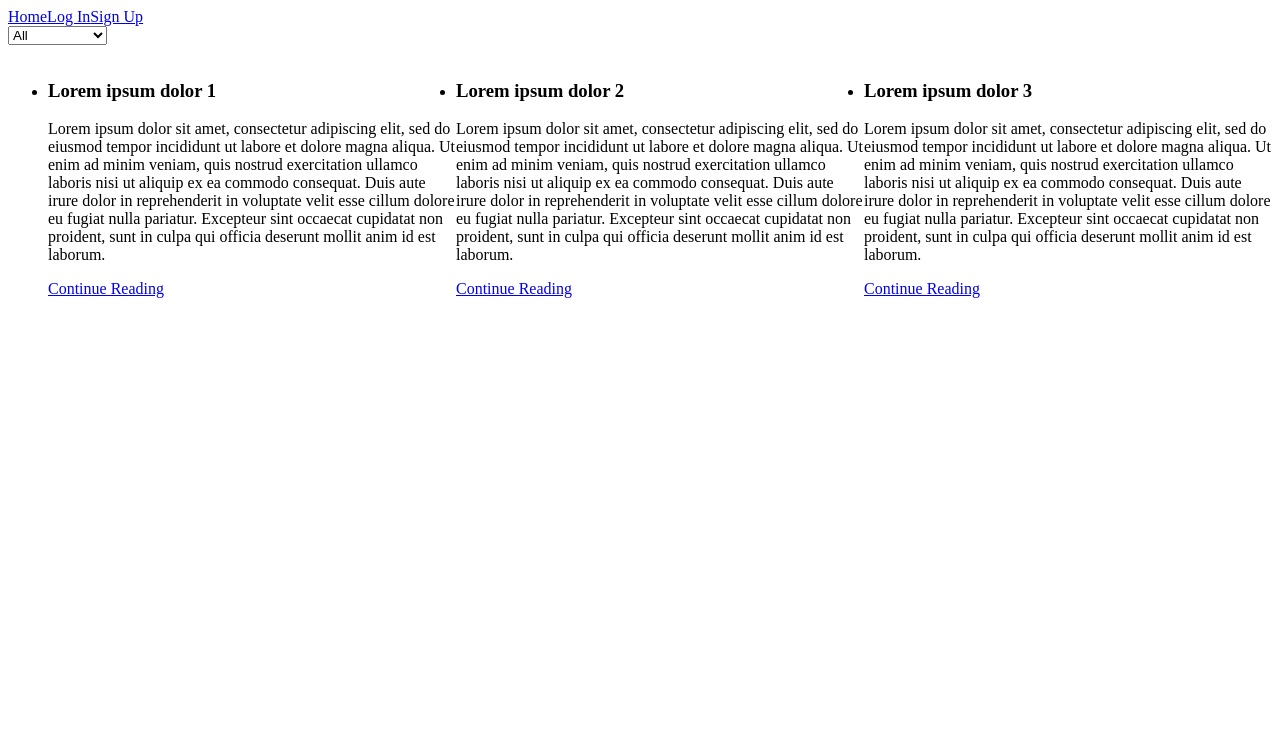
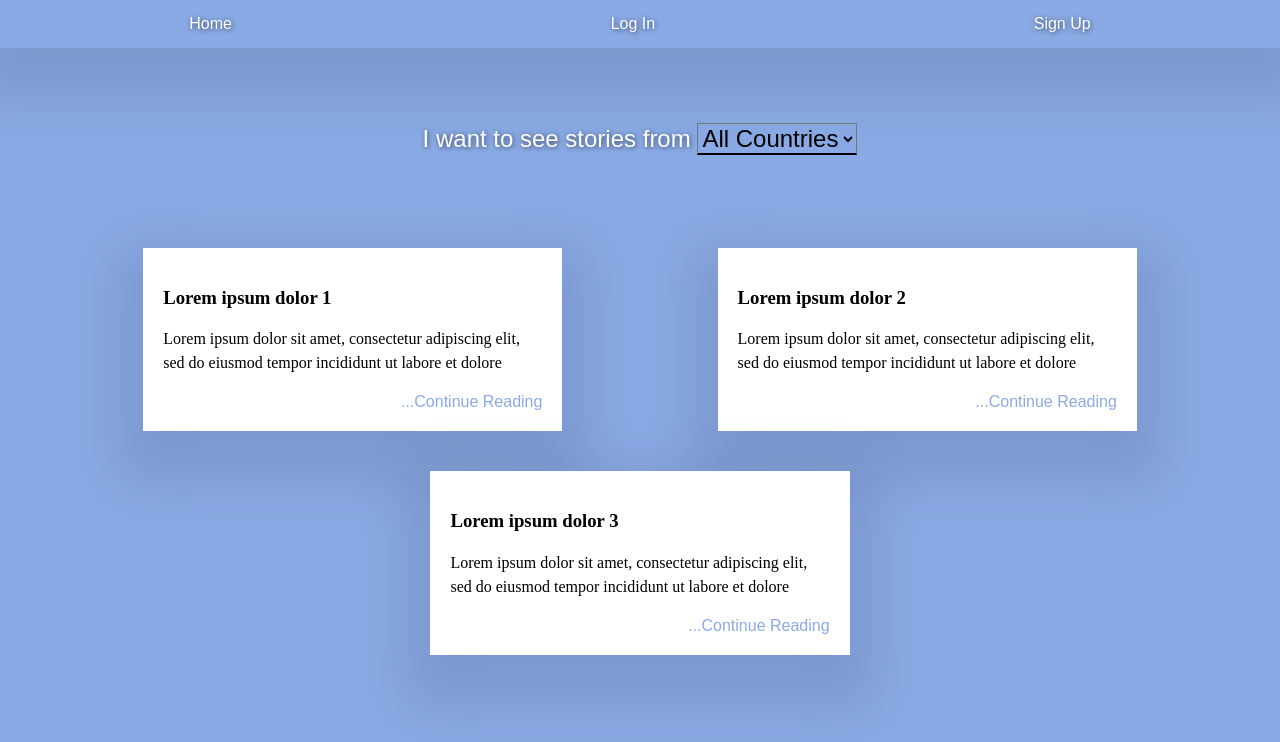
Before and after one commit to coordinatorstory/coordinatorstory-frontend, a React (Create React App) app: page /stories in a window 1280 px wide. Shown: the top 742 px of the page. Built offline with nearby package versions, Linux system fonts and the light colour scheme.

Commit message:
added style to home page

```diff
--- a/src/App.css
+++ b/src/App.css
@@ -1,29 +1,113 @@
 .App {
-  /* text-align: center; */
+  position: relative;
+  top: 50px;
+}
+.stories-container {
+
+}
+.stories-filter {
+  line-height: 2;
+  position: sticky;
+  top: 100px;
+  padding: 15px 0px;
+  width: 100%;
+  text-align: center;
+  text-shadow: 1px 1px 5px #303b50e0;
+  font-size: 1.5em;
+  font-family: sans-serif;
+  color: white;
+  margin: 50px 0px;
 }
 
+.stories-filter select {
+  font-size: 1em;
+  font-family: sans-serif;
+  background: #ffffff00;
+  /* color: white; */
+  /* text-decoration: underline; */
+  border-bottom: solid 2px black;
+}
+:root {
+  background: #8aaae5
+
+}
+a {
+  cursor: pointer;
+  text-shadow: 1px 1px 5px #303b50e0;
+  font-family: sans-serif;
+  color: white;
+  text-decoration: none;
+}
+a.active {
+  color: #011842;
+  /* text-shadow: 2px 2px 3px #e9e9e900; */
+}
+nav {
+  background: #8aaae5;
+  padding: 15px 0px;
+  display: flex;
+  justify-content: space-around;
+  align-items: center;
+  position: fixed;
+  top: 0;
+  left: 0;
+  font-size: 1em;
+  width: 100%;
+  box-shadow: 0px 25px 50px 25px #303b5027;
+}
 
 /* Stories */
 .stories-list {
   display: flex;
   align-items: center;
-  justify-content: space-around;
+  justify-content: space-evenly;
+  flex-wrap: wrap;
+}
+ul {
+  padding: 0px;
+}
+li {
+  list-style: none;
+  padding: 20px;
+  margin: 20px;
 }
 
+li a {
+  color: #8aaae5;
+  text-shadow: none;
 
+}
 /* Story */
 
-.Story {
+.story-preview {
+
+  background: white;
   width: 30%;
+  min-width: 300px;
+  box-shadow: 0px 25px 50px 25px #303b5027;
+
+}
+.story-preview a {
+  float: right;
+}
+.story-preview a::before {
+  content: '...';
+}
+
+.story-preview p {
+  line-height: 1.5;
+  overflow: hidden;
+  height: 50px;
+
 }
 
 .Story p {
   overflow: hidden;
 }
 
-.Story * {
+/* .Story * {
   padding: 5px;
-}
+} */
 
 .stories-list .Stories{
   display: block;
--- a/src/App.js
+++ b/src/App.js
@@ -18,8 +18,8 @@ class App extends Component {
     this.state = {
       filteredStories: [],
       loggedIn: false,
-      selectedCountry: "All",
-      countries: ["All", "Bolivia", "Brazil", "Cambodia", "Colombia", "Ecuador", "El Salvador", "Ghana", "Guatemala", "Haiti", "Honduras", "Kiribati", "Madagascar", "Mongolia", "Nicaragua", "Paraguay", "Peru", "Philippines", "Sierra Leone", "Zimbabwe"],
+      selectedCountry: "All Countries",
+      countries: ["All Countries", "Bolivia", "Brazil", "Cambodia", "Colombia", "Ecuador", "El Salvador", "Ghana", "Guatemala", "Haiti", "Honduras", "Kiribati", "Madagascar", "Mongolia", "Nicaragua", "Paraguay", "Peru", "Philippines", "Sierra Leone", "Zimbabwe"],
     }
   }
   componentDidMount = () => {
@@ -65,9 +65,11 @@ class App extends Component {
     return (
       <Router>
         <div className="App">
-          <NavLink to='/'>Home</NavLink>
-          <NavLink to='/login'>Log In</NavLink>
-          <NavLink to='/signup'>Sign Up</NavLink>
+          <nav>
+            <NavLink exact to='/'>Home</NavLink>
+            <NavLink to='/login'>Log In</NavLink>
+            <NavLink to='/signup'>Sign Up</NavLink>
+          </nav>
 
           <Route exact path='/' render={() => <Redirect to='/stories' />} />
           <Route exact path='/stories' render={props => <Stories {...props} {...this.props} {...this.state} filterStoriesByCountry={this.filterStoriesByCountry}/>} />
--- a/src/components/Stories.js
+++ b/src/components/Stories.js
@@ -8,15 +8,18 @@ import { NavLink, Route, Link  } from 'react-router-dom'
 const Stories = props => {
     console.log(props)
     const { selectedCountry, stories } = props
-    const storiesList = selectedCountry === "All" ? stories : stories.filter(story => story.country === selectedCountry)
+    const storiesList = selectedCountry === "All Countries" ? stories : stories.filter(story => story.country === selectedCountry)
     return (
         <div className='stories-container'>
+            <form className="stories-filter">
+                <label>I want to see stories from </label>
                 <select
                 onChange={props.filterStoriesByCountry}
                 value={props.selectedCountry}
                 placeholder="Select a Country">
                     {props.countries.map(country => <option key={country}>{country}</option>)}
                 </select>
+            </form>
             <ul className='stories-list'>
                 {
                     storiesList.map(story => (
```
Lines whose indentation alone changed are shown as unchanged.
